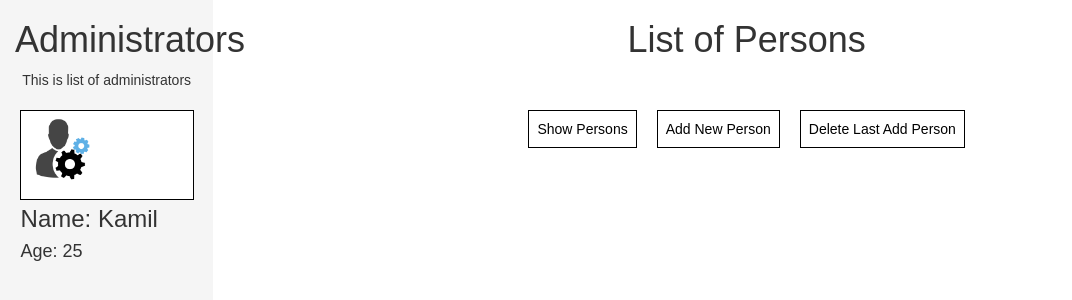
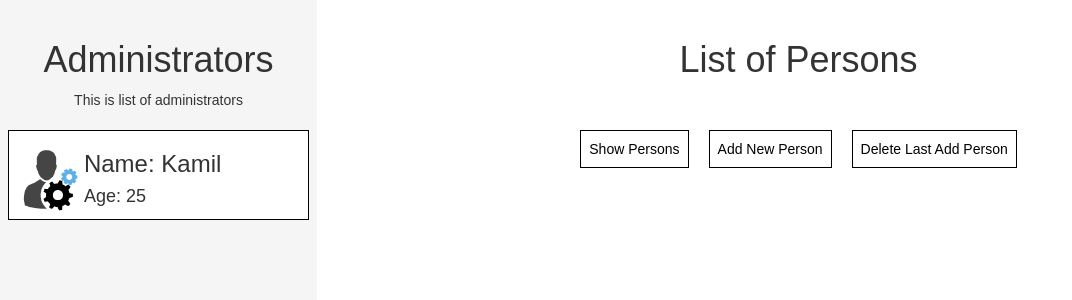
Before and after one commit to darekchynek/react-redux-persons-demo, a React app: page / in a window 1280 px wide. Shown: the top 300 px of the page, without its empty margins (0-1072 px from the left). Built offline with nearby package versions, Linux system fonts and the light colour scheme.

Commit message:
styles refactor admin

```diff
--- a/src/Components/AdminsView/AdminsView.css
+++ b/src/Components/AdminsView/AdminsView.css
@@ -0,0 +1,3 @@
+.admin {
+    padding-top: 20px;
+}
--- a/src/Components/Cockpit/Cockpit.css
+++ b/src/Components/Cockpit/Cockpit.css
@@ -9,6 +9,10 @@
 
 .bold {
   font-weight: bold;
+}
+
+.Cockpit {
+  padding: 20px;
 }
 
 .Cockpit button {
--- a/src/Containers/App.css
+++ b/src/Containers/App.css
@@ -5,7 +5,13 @@
 .admins {
   background-color: whitesmoke;
   height: 99.9vh;
+  position: fixed;
+  width: 317px;
 }
+.page {
+  margin-left: 317px;
+}
+
 .h1-users {
     text-align: center;
     margin-bottom: 40px;
--- a/src/Containers/App.js
+++ b/src/Containers/App.js
@@ -72,12 +72,11 @@ class App extends Component {
 
     return (
       <div className={Class.App}>
-        <div className={Class.row}>
-          <div className={Class.admins + " col-lg-2"}>
+          <div className={Class.admins}>
             <AdminsView />
             {admins}
           </div>
-          <div className="col-lg-10">
+          <div className={Class.page}>
             <Cockpit
               disabled={!this.props.filter.showPersons}
               button={this.btnClass}
@@ -88,7 +87,6 @@ class App extends Component {
             {persons}
           </div>
         </div>
-      </div>
     );
   }
 }
```
